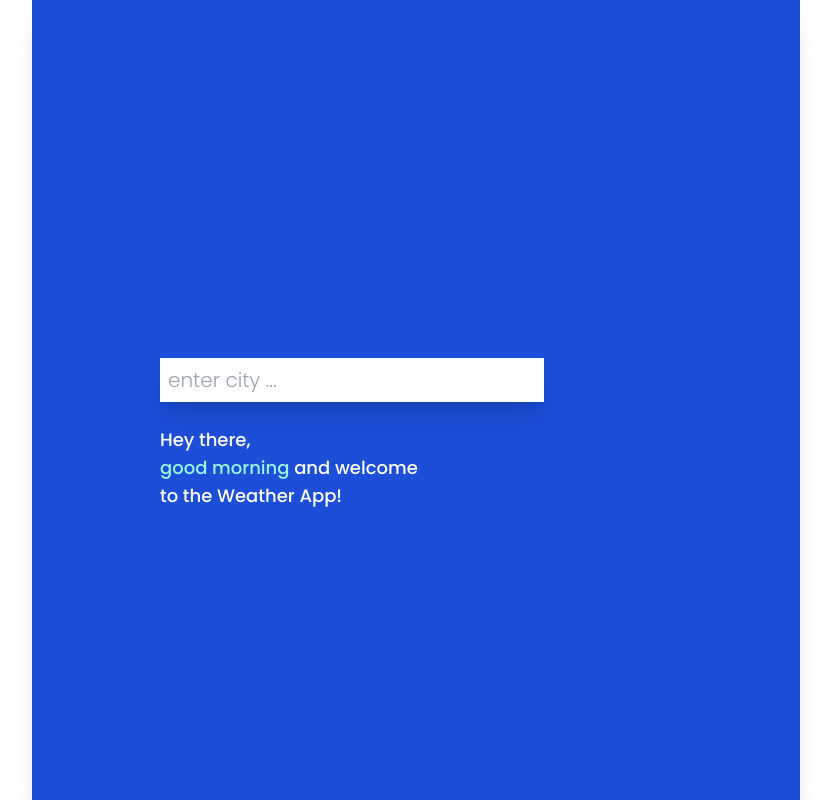
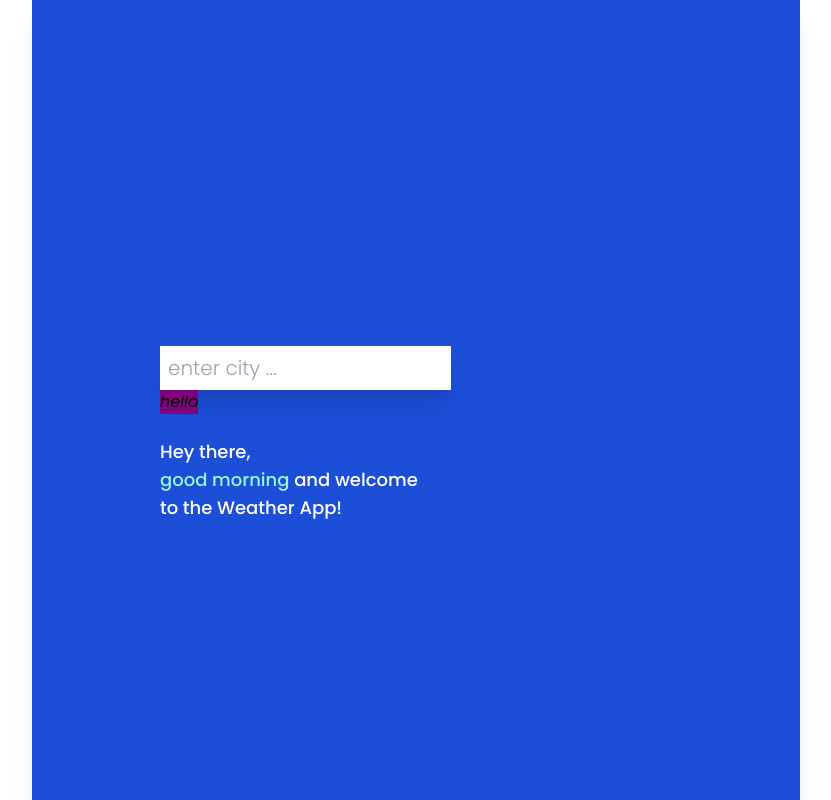
Before and after one commit to sylbaerchen/weather-app, a React (Create React App) app in the folder weather-app/: page / in a window 1280 px wide. Shown: the whole page, without its empty margins (224-1055 px from the left). Built offline with nearby package versions, Linux system fonts and the light colour scheme; no server answers.

Commit message:
✨ add search btn + make message dynamic

```diff
--- a/weather-app/src/App.js
+++ b/weather-app/src/App.js
@@ -3,7 +3,7 @@ import Inputs from './components/Inputs'
 import TimeAndLocation from './components/TimeAndLocation'
 import TemperatureAndDetails from './components/TemperatureAndDetails'
 import Greetings from './components/Greetings'
-import { UilBolt, UilGlass, UilThunderstorm, UilCloudShowersAlt,  UilSnowflake } from '@iconscout/react-unicons'
+import { UilBolt } from '@iconscout/react-unicons'
 import { data } from 'autoprefixer'
 import Message from './components/Message'
 
@@ -14,14 +14,17 @@ const [weatherData, setWeatherData] = useState([{}])
 const [city, setCity] = useState('')
 
 
-const fetchWeather = (event) => {
-  if (event.key === 'Enter') {
+const fetchWeather = () => {
     fetch(`https://api.openweathermap.org/data/2.5/weather?q=${city}&units=metric&APPID=${apiKey}`).then(response => response.json()).then(data=> {
       setWeatherData(data)
       console.log(data)
     })
-  }
 }
+
+const handleSubmit = (e) => {
+  e.preventDefault();
+  fetchWeather();
+};
 
 let emoji = null;
 if(typeof weatherData.main != 'undefined') {
@@ -37,6 +40,8 @@ if(weatherData.weather[0].main === 'Clear') {
   emoji = "/shower.png"
 } else if(weatherData.weather[0].main === 'Snow') {
   emoji = "/snow.png"
+} else if(weatherData.weather[0].main === 'Fog') {
+  emoji = "/mist.png"
 } else {
   emoji = "/cloud-sun.png"
 }}
@@ -57,24 +62,22 @@ if(typeof weatherData.main != 'undefined') {
 
 let message = ''
 if(typeof weatherData.main != 'undefined') {
-if(weatherData.weather[0].main === 'Clear') {
-  message = 'Enjoy the sunshine and stay hydrated! 😎'
-} else if(weatherData.weather[0].main === 'Thunderstorm') {
+if(weatherData.weather[0].main === 'Thunderstorm') {
   message = 'Uh-oh it is stormy outside! Be careful ⚡'
 } else if(weatherData.weather[0].main === 'Rain' || weatherData.weather[0].main === 'Drizzle' ) {
   message = 'Singing in the rain ... take an umbrella with you! 🚿'
 } else if(weatherData.weather[0].main === 'Snow') {
   message = bgStyles = 'Let it snow, let it snow, let it snow! ☃️'
-} else {
-  message = ''
 }}
+
+
 
   return (
     <div className={bgStyles}>
       <Inputs
       onchangeHandler={e => setCity(e.target.value)}
       value={city}
-      onkeypress={fetchWeather}
+      handleSubmit={handleSubmit}
       />
       {typeof weatherData.main === 'undefined' ? (
        <Greetings/>
--- a/weather-app/src/components/Inputs.jsx
+++ b/weather-app/src/components/Inputs.jsx
@@ -1,23 +1,33 @@
 import React from 'react'
-import { UilSearch, UilLocationPoint } from '@iconscout/react-unicons'
 
-function Inputs({onchangeHandler, value, onkeypress}) {
+function Inputs({onchangeHandler, value, onkeypress, handleSubmit}) {
+
   return (
     <div className='flex flex-row justify-center my-6'>
+      <form onSubmit={handleSubmit}>
         <div className='flex flex-row w-3/4 items-center space-x-4'>
-            <input
+          <input
+            type='search'
+            className='text-xl font-light p-2 w-full shadow-xl focus:outline-none capitalize placeholder:lowercase'
+            placeholder='enter city ...'
+            aria-label='enter here ...'
+            aria-describedby='basic-addon2'
+            name='search'
+            value={value}
             onChange={onchangeHandler}
-            type='text'
-            placeholder='enter city ...'
-            className='text-xl font-light p-2 w-full shadow-xl focus:outline-none capitalize placeholder:lowercase'
-            value={value}
-            onKeyDown={onkeypress}/>
+            required
+
+                        />
         </div>
-        <div className='flex flex-row w-1/4 items-center justify-center'>
+        <button type='submit' id='basic-addon2' style={{backgroundColor: 'purple'}}>
+          <i>hello</i>
+        </button>
+      </form>
+      <div className='flex flex-row w-1/4 items-center justify-center'>
            {/*  <button name='metric' className='text-xl text-white font-light'>°C</button>
             <p className='text-xl text-white mx-3'>|</p>
             <button name='imperial' className='text-xl text-white font-light'>°F</button> */}
-        </div>
+      </div>
     </div>
   )
 }
--- a/weather-app/src/components/Message.jsx
+++ b/weather-app/src/components/Message.jsx
@@ -3,7 +3,7 @@ import React from 'react'
 function Message({message}) {
 
   return (
-    <div className='flex bg-cyan-800 text-zinc-100 rounded-lg p-4'>
+    <div className={message && 'flex bg-cyan-800 text-zinc-100 rounded-lg p-4'}>
         <p>{message}</p>
     </div>
   )
```
Also changed, not shown: weather-app/public/mist.png (added).
